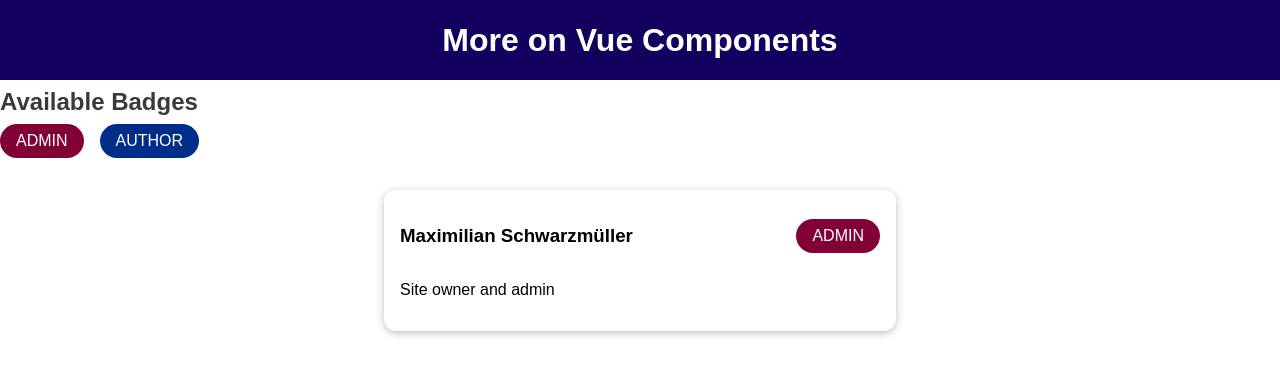
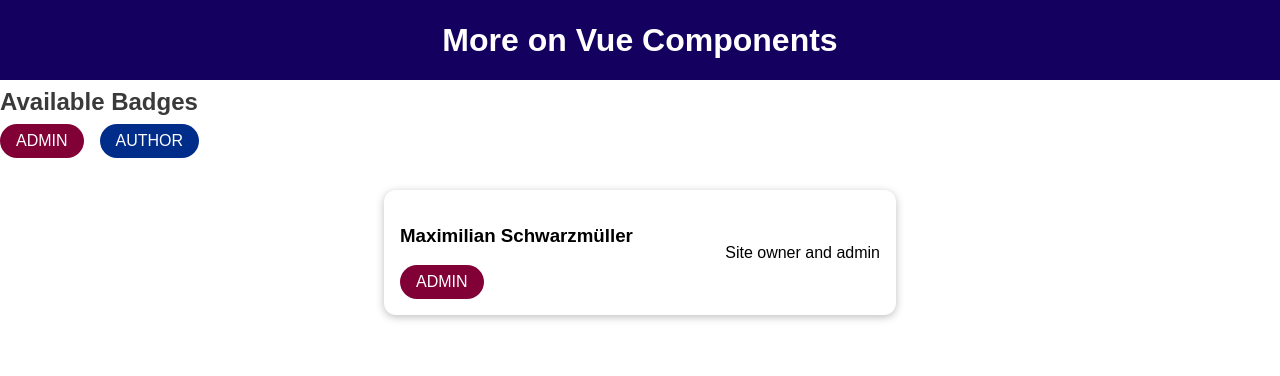
Before and after one commit to ahmad-khatib0/vue, a Vue app in the folder 10_components-advenced/: page / in a window 1280 px wide. Shown: the top 376 px of the page. Built offline with nearby package versions, Linux system fonts and the light colour scheme.

Commit message:
slots is used as a wrapper for the html elements

```diff
--- /dev/null
+++ b/10_components-advenced/src/components/BaseCard.vue
@@ -0,0 +1,21 @@
+<template>
+  <div>
+    <slot></slot>
+  </div>
+</template>
+
+<script>
+export default {
+  props: ["content"],
+};
+</script>
+
+<style scoped>
+div {
+  margin: 2rem auto;
+  max-width: 30rem;
+  border-radius: 12px;
+  box-shadow: 0 2px 8px rgba(0, 0, 0, 0.26);
+  padding: 1rem;
+}
+</style>
--- a/10_components-advenced/src/components/UserInfo.vue
+++ b/10_components-advenced/src/components/UserInfo.vue
@@ -1,10 +1,12 @@
 <template>
   <section>
-    <div>
-      <h3>{{ fullName }}</h3>
-      <base-badge :type="role" :caption="role.toUpperCase()"></base-badge>
-    </div>
-    <p>{{ infoText }}</p>
+    <base-card>
+      <header>
+        <h3>{{ fullName }}</h3>
+        <base-badge :type="role" :caption="role.toUpperCase()"></base-badge>
+      </header>
+      <p>{{ infoText }}</p>
+    </base-card>
   </section>
 </template>
 
@@ -16,14 +18,6 @@ export default {
 
 <style scoped>
 /* this keyword to lock the style to the current file only  */
-section {
-  margin: 2rem auto;
-  max-width: 30rem;
-  border-radius: 12px;
-  box-shadow: 0 2px 8px rgba(0, 0, 0, 0.26);
-  padding: 1rem;
-}
-
 section div {
   display: flex;
   justify-content: space-between;
--- a/10_components-advenced/src/main.js
+++ b/10_components-advenced/src/main.js
@@ -2,9 +2,11 @@ import { createApp } from "vue";
 
 import App from "./App.vue";
 import BaseBadge from "./components/BaseBadge.vue";
+import BaseCard from "./components/BaseCard.vue";
 
 const app = createApp(App);
 
 app.component("base-badge", BaseBadge);
+app.component("base-card", BaseCard);
 
 app.mount("#app");
```
